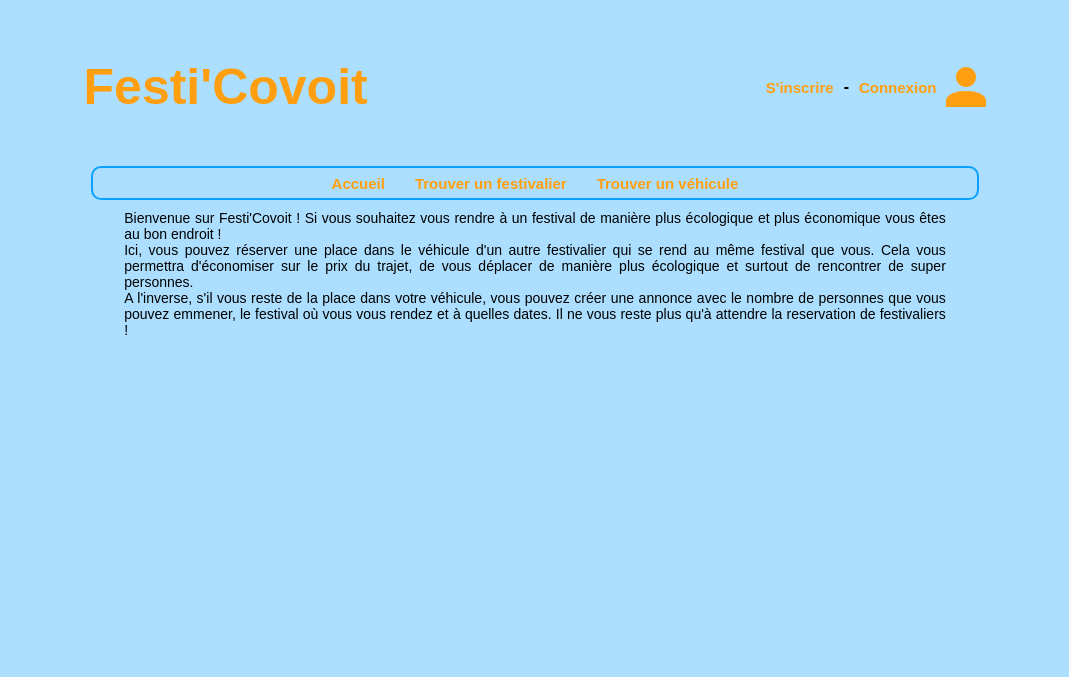
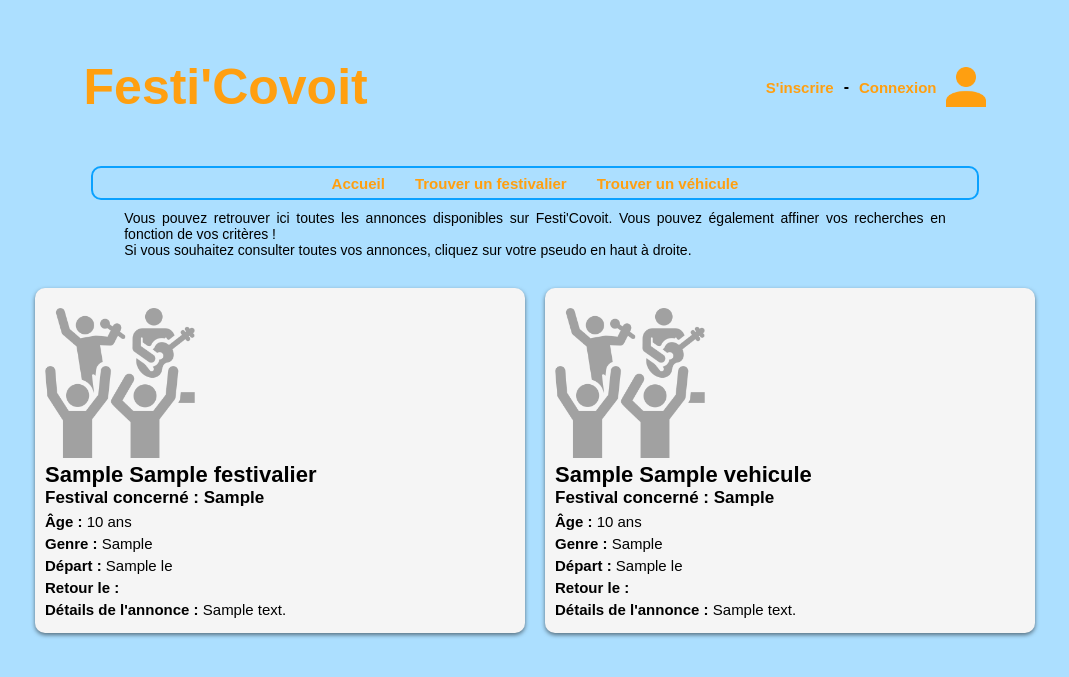
Before and after one commit to evanchr/festivoiturage, a PHP site: page /PageAnnonces.php in a window 1280 px wide. Shown: the top 677 px of the page, without its empty margins (105-1174 px from the left). Run offline with PHP 8.4, Linux system fonts and the light colour scheme; tables that the repository leaves empty or names only in its code hold one stand-in row (values such as "Sample post"); data that the repository does not hold is empty.

Commit message:
mise au propre

```diff
--- a/Connexion.php
+++ b/Connexion.php
@@ -30,9 +30,6 @@
 					<h4>S'inscrire</h4>
 				</a>
 			</p>
-			<p class="conditions">
-				*Le mot de passe doit faire entre 4 et 16 caractères, ne comporter que des chiffres, lettres, ou signes tels que le point, le tiret ou le signe #.
-			</p>
 			<?php
 			if (isset($_GET['erreur'])) {
 				if ($_GET['erreur'] == 1) {
--- a/DAO/VehiculeDAO.php
+++ b/DAO/VehiculeDAO.php
@@ -97,15 +97,6 @@
         }
     }
 
-    public function getFestival(object $festival) {
-        $id = $festival->getId();
-        $connexion = $this->connect;
-        $pdostat = $connexion->prepare("SELECT * FROM vehicule WHERE id = :id");
-        $pdostat->bindValue(':id', $id);
-        $pdostat->execute();
-        return $pdostat;
-    }
-
     public static function listeAll() {
         $connexion = self::connectStatic();
         $pdostat = $connexion->prepare("SELECT * FROM vehicule ORDER BY id ASC");
--- a/PageAnnonces.php
+++ b/PageAnnonces.php
@@ -1,9 +1,21 @@
 <?php
 session_start();
 
-use DAO\FestivalDAO;
+use DAO\FestivalierDAO;
+use DAO\VehiculeDAO;
 
-require_once 'DAO/FestivalDAO.php';
+require_once 'DAO/FestivalierDAO.php';
+require_once 'DAO/VehiculeDAO.php';
+
+// Obtention de toutes les annonces de festivaliers et de véhicules
+$festivaliers = FestivalierDAO::listeAll();
+$vehicules = VehiculeDAO::listeAll();
+
+// Fusion des deux tableaux en un seul
+$annonces = array_merge($festivaliers, $vehicules);
+
+// Mélange aléatoire des annonces
+shuffle($annonces);
 
 ?>
 
@@ -62,13 +74,43 @@
         ?>
     </div>
 
-    <p class="intro">Bienvenue sur Festi'Covoit ! Si vous souhaitez vous rendre à un festival de manière plus écologique et plus économique vous êtes au bon endroit ! <br>
-        Ici, vous pouvez réserver une place dans le véhicule d'un autre festivalier qui se rend au même festival que vous. Cela vous permettra d'économiser sur le prix du trajet,
-        de vous déplacer de manière plus écologique et surtout de rencontrer de super personnes. <br>A l'inverse, s'il vous reste de la place dans votre véhicule, vous pouvez créer une annonce
-        avec le nombre de personnes que vous pouvez emmener, le festival où vous vous rendez et à quelles dates. Il ne vous reste plus qu'à attendre la reservation de festivaliers ! </p>
+    <p class="intro">Vous pouvez retrouver ici toutes les annonces disponibles sur Festi'Covoit. Vous pouvez également affiner vos recherches en fonction de vos critères !<br>
+        Si vous souhaitez consulter toutes vos annonces, cliquez sur votre pseudo en haut à droite.</p>
 
     <div class="grid-container">
-
+        <?php
+        foreach ($annonces as $annonce) {
+            echo "<div class='card'>";
+            echo "<div class='card-info'>";
+            if (isset($annonce['type'])) {
+                // C'est une annonce de véhicule
+                echo "<img src='Images/Voiture.png' alt='icone voiture'>";
+                echo "<h3>" . $annonce['type'] . "</h3>";
+                echo "<h4>Festival concerné : " . $annonce['festival'] . "</h4>";
+                echo "<p><b>Départ : </b>" . $annonce['ville'] . " le " . $annonce['dateAller'] . "</p>";
+                if ($annonce['dateRetour'] != "0000-00-00") {
+                    echo "<p><b>Retour le : </b>" . $annonce['dateRetour'] . "</p>";
+                }
+                echo "<p><b>Nombre de places disponibles : </b>" . $annonce['places'] . "</p>";
+                echo "<p><b>Propriétaire du véhicule : </b>" . $annonce['proprietaire'] . "</p>";
+                echo "<p><b>Détails de l'annonce : </b>" . $annonce['description'] . "</p>";
+            } else {
+                // C'est une annonce de festivalier
+                echo "<img src='Images/Festivaliers.png' alt='icone festivalier'>";
+                echo "<h3>" . $annonce['prenom'] . " " . $annonce['nom'] . "</h3>";
+                echo "<h4>Festival concerné : " . $annonce['festival'] . "</h4>";
+                echo "<p><b>Âge : </b>" . $annonce['age'] . " ans</p>";
+                echo "<p><b>Genre : </b>" . $annonce['genre'] . "</p>";
+                echo "<p><b>Départ : </b>" . $annonce['ville'] . " le " . $annonce['dateAller'] . "</p>";
+                if ($annonce['dateRetour'] != "0000-00-00") {
+                    echo "<p><b>Retour le : </b>" . $annonce['dateRetour'] . "</p>";
+                }
+                echo "<p><b>Détails de l'annonce : </b>" . $annonce['description'] . "</p>";
+            }
+            echo "</div>";
+            echo "</div>";
+        }
+        ?>
     </div>
 </body>
 
--- a/PageVehicules.php
+++ b/PageVehicules.php
@@ -47,7 +47,7 @@
             if (isset($_GET['ajout'])) {
                 echo "<div id='idBox' class='messageBox'>
                         <div class='messageBoxContent'>
-                            <p class='messageText'>L'annonce de la " . $_GET['ajout'] . " a bien été publiée.</p>
+                            <p class='messageText'>L'annonce du véhicule " . $_GET['ajout'] . " a bien été publiée.</p>
                             <button onclick='closeBox()'>Fermer</button>
                         </div>
                     </div>";
--- a/ValidationSuppressionUser.php
+++ b/ValidationSuppressionUser.php
@@ -25,6 +25,7 @@
 
     $user = new User("", "", 0, $pseudo, "", "");
     $userDAO = new UserDAO($pdo);
+
     $exists = $userDAO->exists($user);
     $admin = $userDAO->admin($user);
 
--- a/membre.php
+++ b/membre.php
@@ -98,7 +98,7 @@
 			echo "</div>";
 			echo "</div>";
 		}
-		$festivaliers = FestivalierDAO::listeAll();
+		$festivaliers = FestivalierDAO::listeAllFromUser($_SESSION['pseudo']);
         foreach ($festivaliers as $festivalier) {
             echo "<div class='card'>";
             echo "<div class='card-info'>";
```
Also changed, not shown: AdminFestivaliers.php (+6 -6 lines), AdminVehicules.php (+9 -6 lines), AjoutFestivalier.php (+7 -0 lines), AjoutVehicule.php (+7 -0 lines), Inscription.php (+6 -1 lines), ValidationSuppressionFestivalier.php (added, +43 -0 lines), ValidationSuppressionVehicule.php (added, +43 -0 lines).
